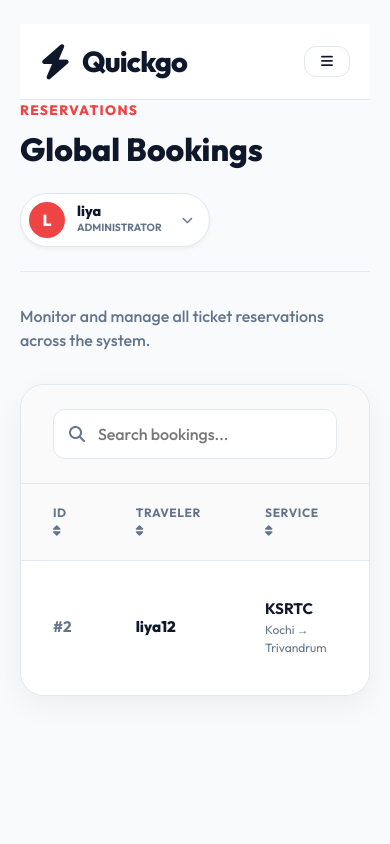
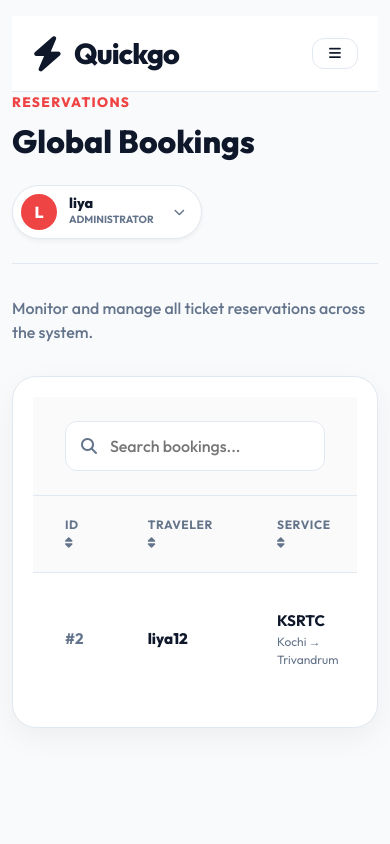
Before and after one commit to miyat0/bus_reservation_project., a Django app: page /buses/all-bookings/ in a window 390 px wide. Run offline with Django 5.2, Linux system fonts and the light colour scheme; a user stored in the database is signed in; data comes from the database, SQL or seed files in the repository.

Commit message:
Enhance mobile responsive layouts globally via base.html

```diff
--- a/templates/base.html
+++ b/templates/base.html
@@ -97,8 +97,8 @@
         .card-header { display: flex; justify-content: space-between; align-items: center; margin-bottom: 24px; }
 
         /* Tables */
-        .table-container { background: var(--card-bg); border-radius: var(--radius-lg); border: 1px solid var(--line); overflow: hidden; box-shadow: var(--shadow); }
-        table { width: 100%; border-collapse: collapse; text-align: left; }
+        .table-container { background: var(--card-bg); border-radius: var(--radius-lg); border: 1px solid var(--line); overflow-x: auto; box-shadow: var(--shadow); }
+        table { width: 100%; border-collapse: collapse; text-align: left; min-width: 600px; }
         th { padding: 20px 32px; font-size: 0.75rem; color: var(--text-muted); text-transform: uppercase; letter-spacing: 0.05em; background: #fafafa; border-bottom: 1px solid var(--line); }
         td { padding: 24px 32px; border-bottom: 1px solid var(--line); font-size: 0.95rem; }
         tr:last-child td { border-bottom: none; }
@@ -289,6 +289,34 @@
                 top: 0;
                 z-index: 999;
                 border-bottom: 1px solid var(--line);
+            }
+        }
+
+        @media (max-width: 768px) {
+            .card { padding: 20px !important; }
+            .main-content { padding: 16px 12px !important; }
+            .global-nav { padding: 16px !important; height: auto !important; flex-direction: column; gap: 16px; align-items: center; }
+            .global-nav > div { width: 100%; justify-content: center; flex-direction: column; align-items: center; gap: 16px !important; }
+            .nav-links { gap: 16px !important; justify-content: center; width: 100%; flex-wrap: wrap; }
+            .auth-nav { justify-content: center; width: 100%; }
+
+            /* Target inline grid layouts and force single column */
+            div[style*="display: grid"],
+            div[style*="display:grid"] {
+                grid-template-columns: 1fr !important;
+                gap: 16px !important;
+            }
+            /* Target inline span columns */
+            div[style*="grid-column: span 2"],
+            div[style*="grid-column:span 2"],
+            div[style*="grid-column: span 3"],
+            div[style*="grid-column:span 3"] {
+                grid-column: span 1 !important;
+            }
+            /* Override 1fr 1fr grids on forms/buttons */
+            div[style*="grid-template-columns: 1fr 1fr"],
+            div[style*="grid-template-columns:1fr 1fr"] {
+                grid-template-columns: 1fr !important;
             }
         }
 
```
